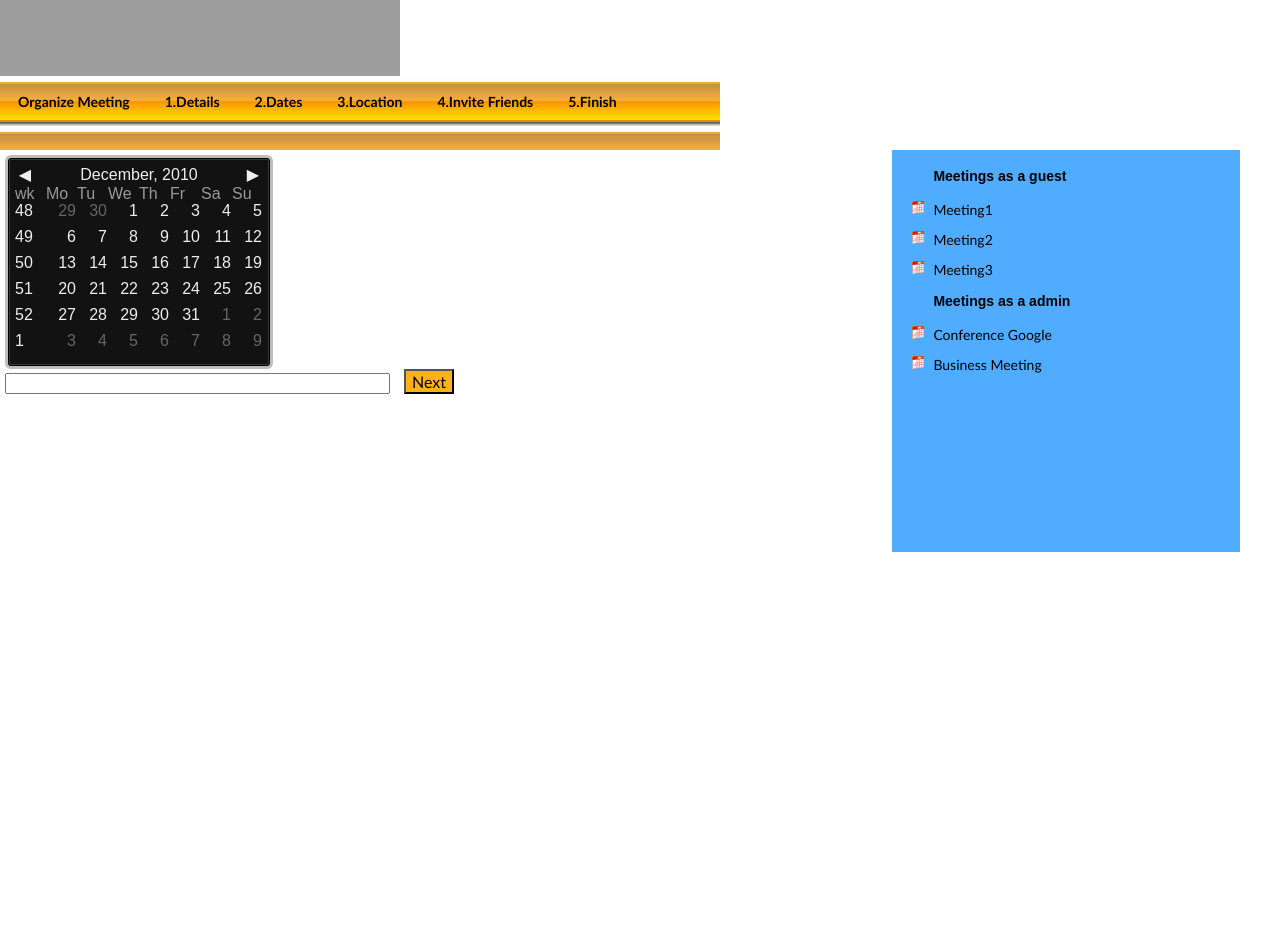
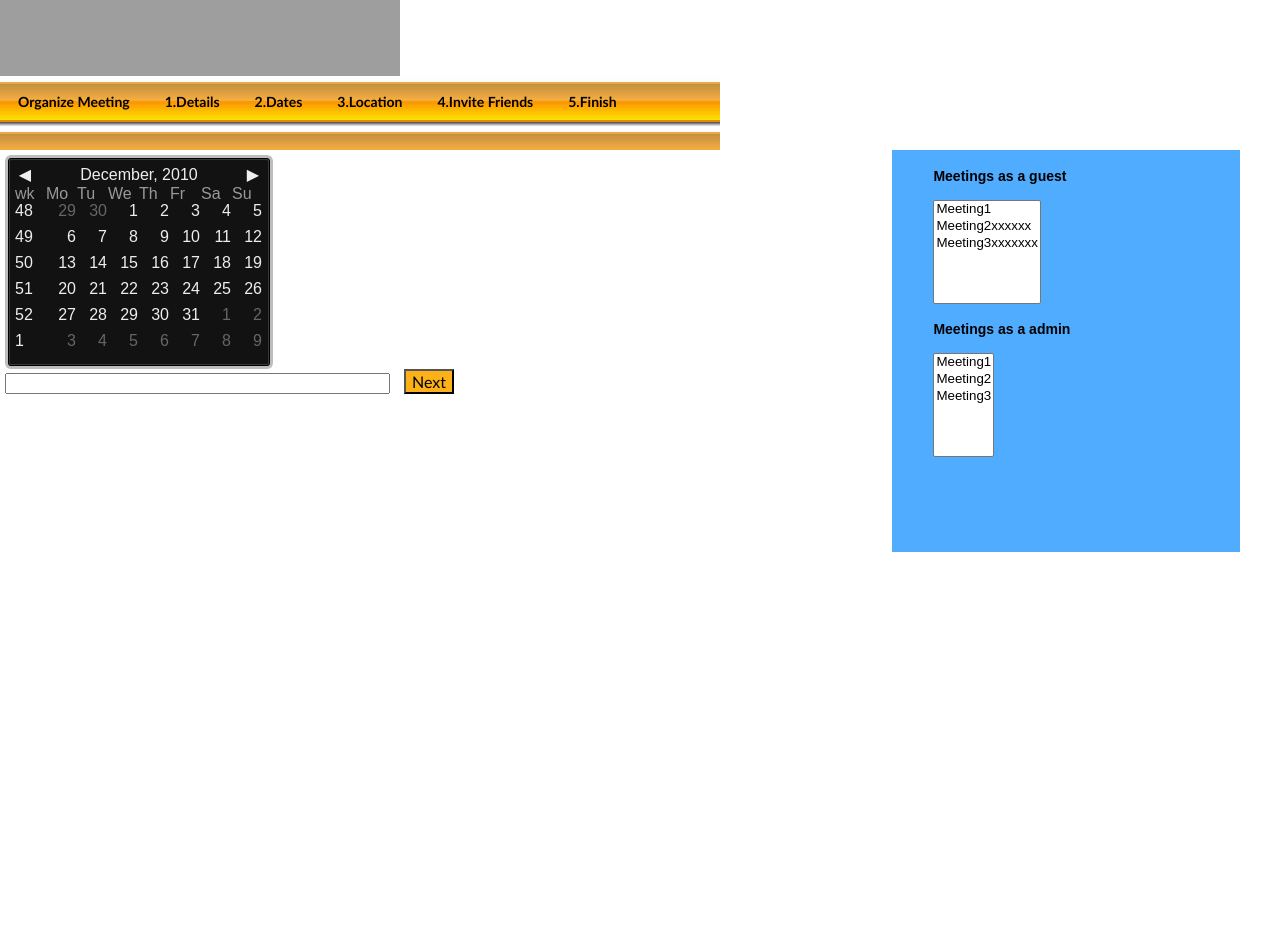
Before and after one commit to ahernandez/RepositoryFoobar, a PHP site: page /datesMeeting.php in a window 1280 px wide. Shown: the part 224-1174 px from the top of the page. Run offline with PHP 8.4, Linux system fonts and the light colour scheme; some libraries are stand-ins or nearby versions; grey boxes are pictures that could not be loaded.

Commit message:
adding for in he right panel

```diff
--- a/UI/PhpMeetUs/template/template.php
+++ b/UI/PhpMeetUs/template/template.php
@@ -61,26 +61,46 @@ and open the template in the editor.
                     <ul>
                         <h4>Meetings as a guest</h4>
                         <?php
-                        $arrayMeetings = array("Meeting1", "Meeting2", "Meeting3");
-                        $chuncks = array_chunk($arrayMeetings, 3);
-                        $count = count($chuncks);
-                        if ($count<=1){
-                            for($i = 0; $i < sizeof($arrayMeetings); ++$i){
-                                echo "<li>";
-                                echo "<a class=\"item".$i."\" href=\"\" target=\"_self\"></a>";
-                                echo "<p>".$arrayMeetings[$i]."</p>";
-                                echo "</li>";
+                            $arrayMeetings1 = array("Meeting1", "Meeting2xxxxxx", "Meeting3xxxxxxx");
+                            for($i = 0; $i < sizeof($arrayMeetings1); ++$i){
+                                $len = strlen($arrayMeetings1[$i]);
+                                if (25<$len){
+                                $arrayMeetings1[$i] = substr($arrayMeetings1[$i], 0, 21);
+                                $arrayMeetings1[$i] = $arrayMeetings1[$i]."...";
+                                }else{
+                                    $num =  25 - $len;
+                                    for ($j = 0; $j <= $num; ++$j){
+                                        $arrayMeetings1[$i] = $arrayMeetings1[$i]." ";
+                                    }
+                                }
                             }
-                        }
-
+                            echo "<select size=\"6\">";
+                            for($i = 0; $i < sizeof($arrayMeetings1); ++$i){
+                                echo "<option>".$arrayMeetings1[$i]."</option>";
+                            }
+                            echo "</select>";
                        ?>
                         <h4>Meetings as a admin</h4>
-                        <li><a class="item3" href="" target="_self"></a>
-                            <p>Conference Google</p>
-                        </li>
-                        <li><a class="item4" href="" target="_self"></a>
-                            <p>Business Meeting</p>
-                        </li>
+                        <?php
+                            $arrayMeetings2 = array("Meeting1", "Meeting2", "Meeting3");
+                            for($i = 0; $i < sizeof($arrayMeetings2); ++$i){
+                                $len = strlen($arrayMeetings2[$i]);
+                                if (25<$len){
+                                $arrayMeetings2[$i] = substr($arrayMeetings2[$i], 0, 21);
+                                $arrayMeetings2[$i] = $arrayMeetings2[$i]."...";
+                                }else{
+                                    $num =  25 - $len;
+                                    for ($j = 0; $j <= $num; ++$j){
+                                        $arrayMeetings2[$i] = $arrayMeetings2[$i]." ";
+                                    }
+                                }
+                            }
+                            echo "<select size=\"6\">";
+                            for($i = 0; $i < sizeof($arrayMeetings2); ++$i){
+                                echo "<option>".$arrayMeetings2[$i]."</option>";
+                            }
+                            echo "</select>";
+                       ?>
                     </ul>
                 </div>
          </div>
```
